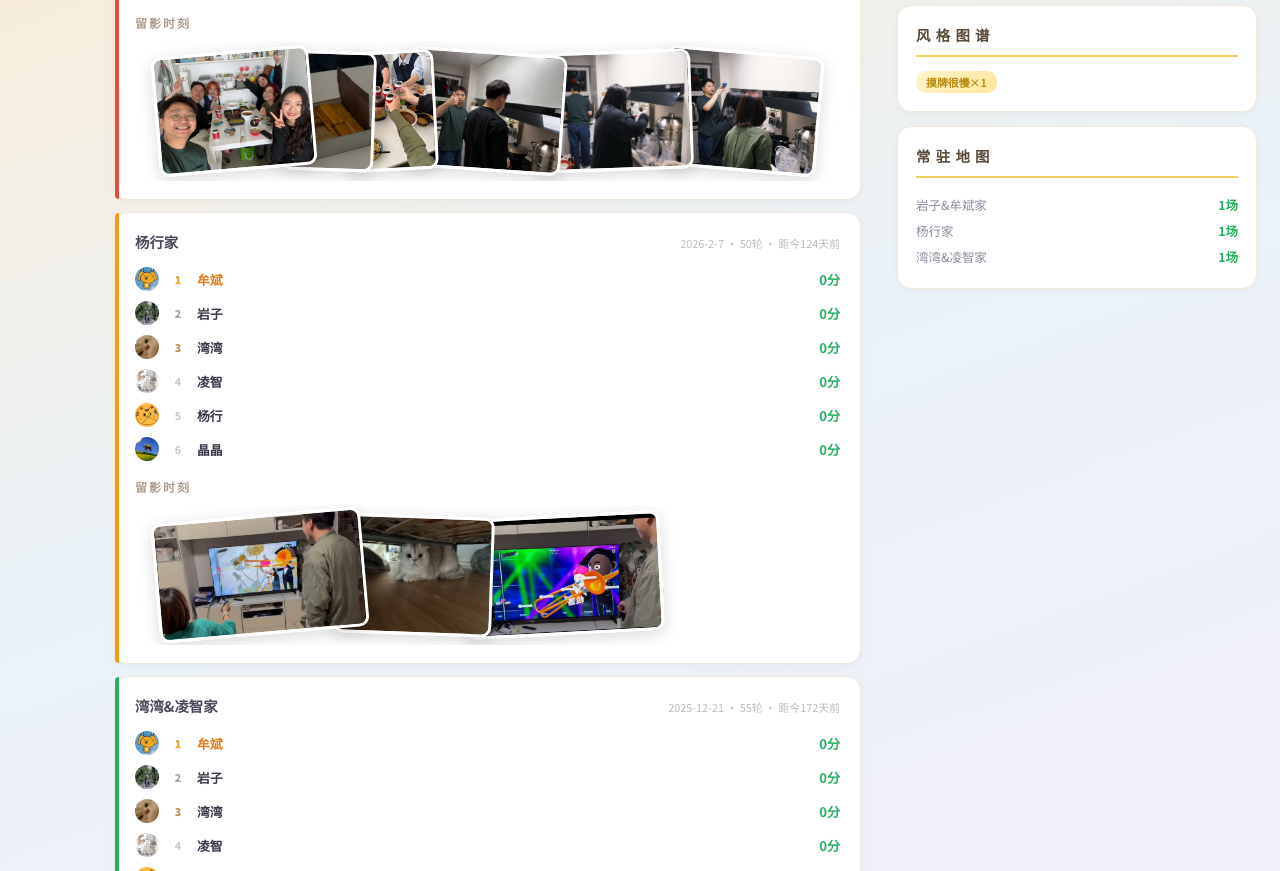
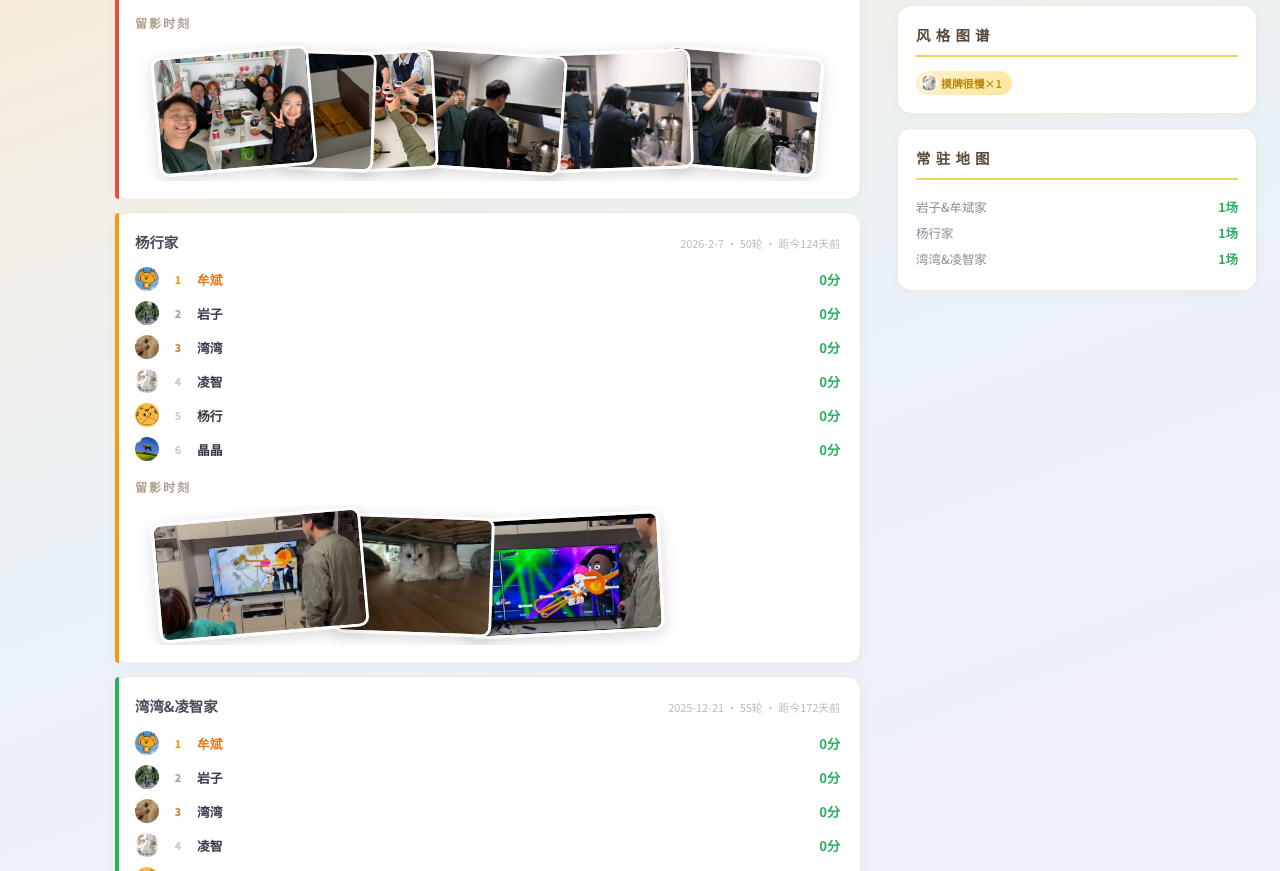
Before and after one commit to moluyimo-eng/uno-tracker, a plain HTML site: page index.html in a window 1280 px wide. Shown: the part 1067-1938 px from the top of the page. Drawn offline with Linux system fonts and the light colour scheme.

Commit message:
风格图谱加玩家头像

```diff
--- a/index.html
+++ b/index.html
@@ -154,9 +154,11 @@ body {
 .rk-row .rm { flex:1; font-weight:600; font-size:0.8em; color:#3a3a4a; }
 .rk-row .rr { text-align:right; font-size:0.68em; color:#b0a090; }
 
-.cloud { display:flex; flex-wrap:wrap; gap:5px; }
-.cloud span { padding:3px 10px; border-radius:10px; font-size:0.68em; background:#fef5e7; color:#c9a44b; font-weight:600; }
-.cloud span.h { background:linear-gradient(135deg,#fff3cd,#ffe69c); color:#b8860b; }
+.cloud { display:flex; flex-wrap:wrap; gap:6px; }
+.cloud .c-tag { display:inline-flex; align-items:center; gap:3px; padding:3px 10px 3px 4px; border-radius:12px; font-size:0.68em; background:#fef5e7; color:#c9a44b; font-weight:600; }
+.cloud .c-tag.h { background:linear-gradient(135deg,#fff3cd,#ffe69c); color:#b8860b; }
+.cloud .c-av { width:18px; height:18px; border-radius:50%; object-fit:cover; border:1px solid #fff; flex-shrink:0; }
+.cloud .c-av + .c-av { margin-left:-6px; }
 
 .v-row { display:flex; justify-content:space-between; padding:4px 0; font-size:0.78em; color:#8a8a9a; }
 .v-row .vc { color:#27ae60; font-weight:700; }
@@ -234,7 +236,8 @@ body {
   .sb-card { padding: 12px 10px; }
   .sb-card h3 { font-size: 0.78em; margin-bottom: 10px; padding-bottom: 8px; }
   .v-row { font-size: 0.7em; }
-  .cloud span { font-size: 0.62em; padding: 2px 8px; }
+  .cloud .c-tag { font-size: 0.62em; padding: 2px 8px 2px 3px; }
+  .cloud .c-av { width: 16px; height: 16px; }
   .modal-box { padding: 18px 14px; max-width: 96vw; }
   .modal-box .m-name { font-size: 1em; }
   .modal-box .m-stat { font-size: 0.7em; }
@@ -426,10 +429,10 @@ function lb(R) {
 }
 
 function cloud() {
-  const c={}; games.forEach(g=>g.players.forEach(p=>(p.styles||[]).forEach(s=>{c[s]=(c[s]||0)+1;})));
-  const mx=Math.max(...Object.values(c),1);
-  document.getElementById('style-cloud').innerHTML=Object.entries(c).sort((a,b)=>b[1]-a[1])
-    .map(([s,n])=>`<span class="${n>=mx*0.4?'h':''}">${s}×${n}</span>`).join('')||'<span style="color:#ccc">暂无标签</span>';
+  const c={}; games.forEach(g=>g.players.forEach(p=>(p.styles||[]).forEach(s=>{if(!c[s])c[s]={n:0,players:{}};c[s].n++;c[s].players[p.name]=p.avatar||'';})));
+  const mx=Math.max(...Object.values(c).map(v=>v.n),1);
+  document.getElementById('style-cloud').innerHTML=Object.entries(c).sort((a,b)=>b[1].n-a[1].n)
+    .map(([s,v])=>`<span class="c-tag ${v.n>=mx*0.4?'h':''}">${Object.values(v.players).filter(a=>a).slice(0,3).map(a=>`<img class="c-av" src="${a}">`).join('')}${s}×${v.n}</span>`).join('')||'<span style="color:#ccc">暂无标签</span>';
 }
 
 function venues() {
```
